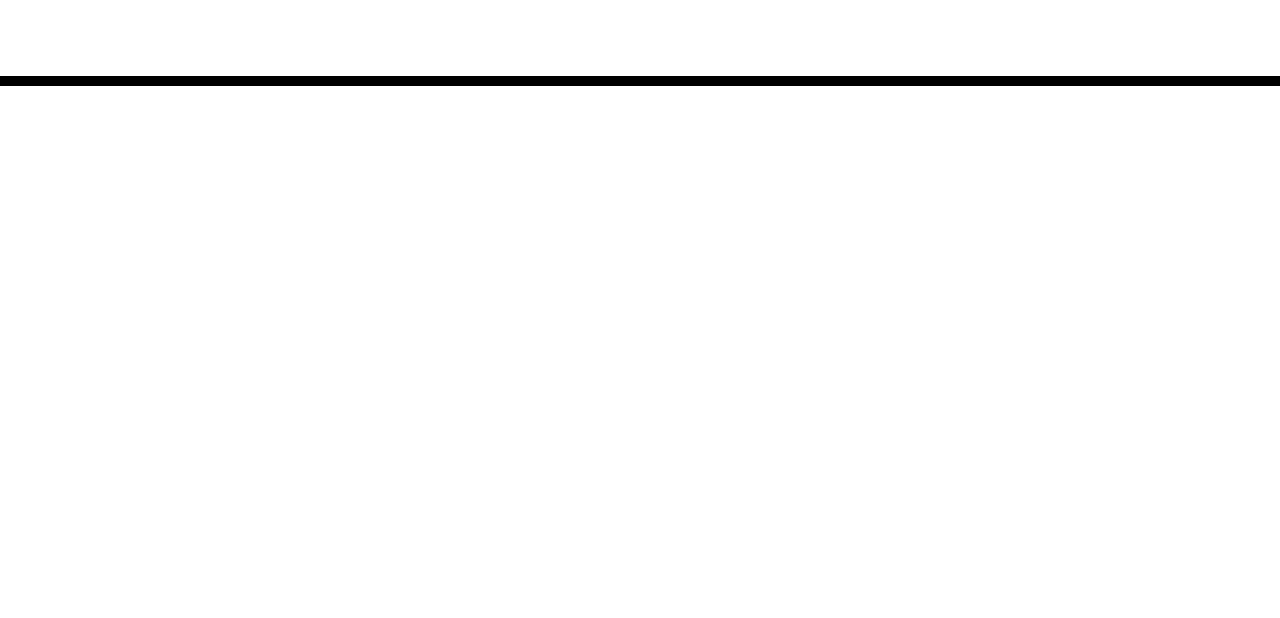
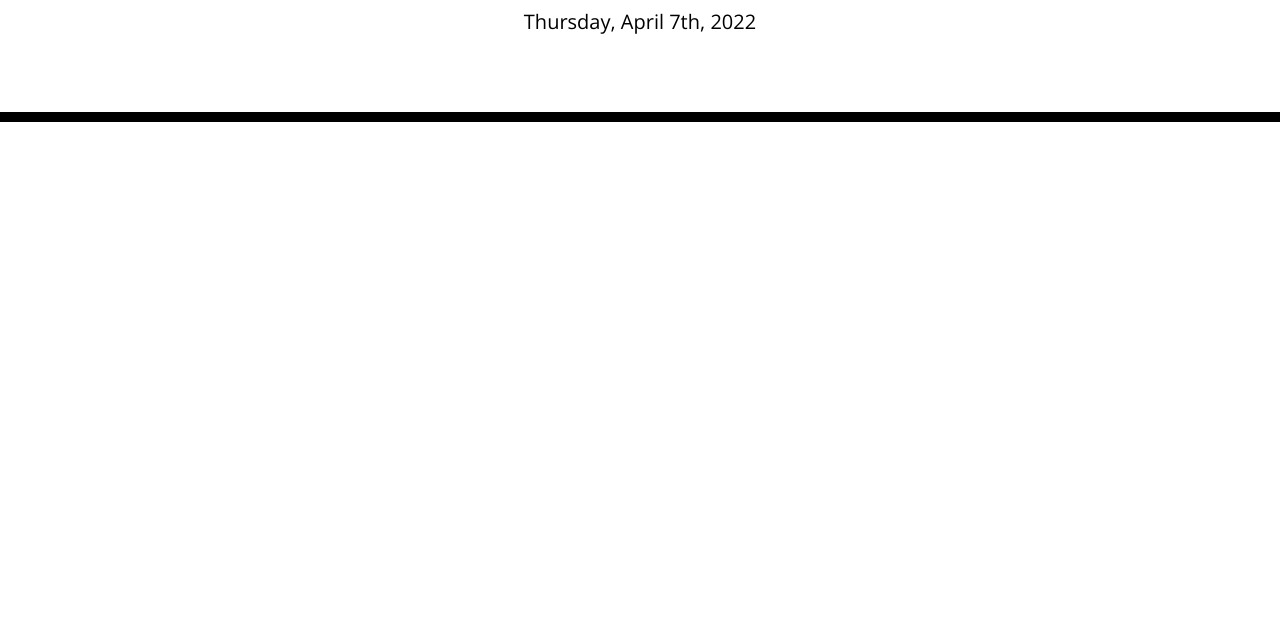
Before and after one commit to CommieDog/one-day-planner, a plain HTML site: page index.html in a window 1280 px wide. Shown: the part 182-800 px from the top of the page. Drawn offline with nearby package versions, Linux system fonts and the light colour scheme.

Commit message:
Add formatted time string to bottom of jumbotron

```diff
--- a/assets/js/script.js
+++ b/assets/js/script.js
@@ -0,0 +1,3 @@
+const currentDayEl = $("#currentDay");
+
+currentDayEl.text(moment().format("dddd, MMMM Do, YYYY"));
--- a/index.html
+++ b/index.html
@@ -34,5 +34,6 @@
 
     <script src="https://cdnjs.cloudflare.com/ajax/libs/jquery/3.2.1/jquery.min.js"></script>
     <script src="https://cdnjs.cloudflare.com/ajax/libs/moment.js/2.24.0/moment.min.js"></script>
+    <script src="assets/js/script.js"></script>
   </body>
 </html>
```
